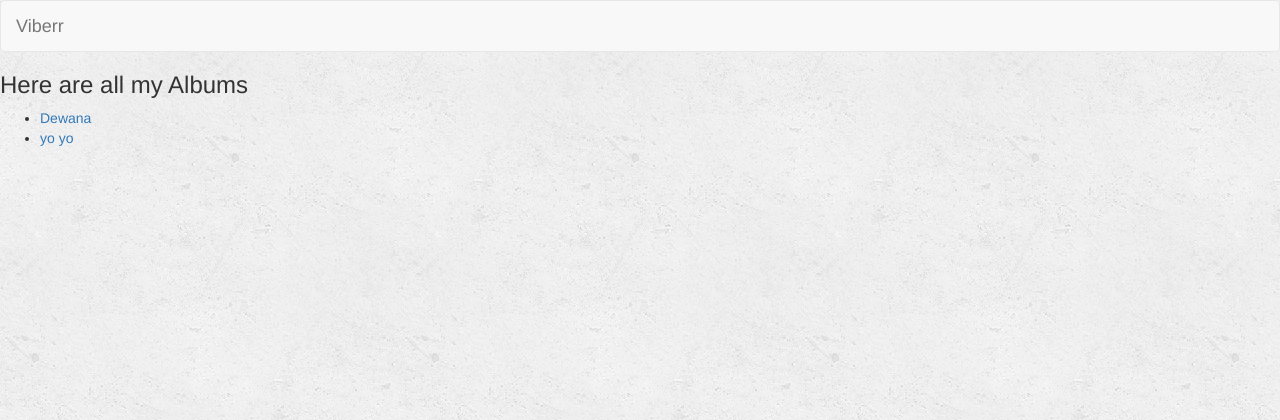
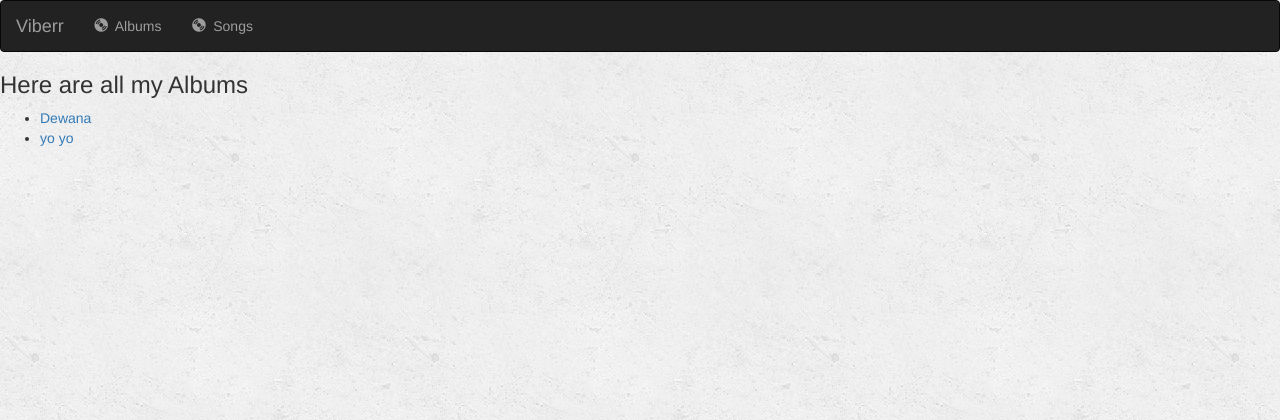
Before and after one commit to pawansonu4/Django_tute_boston, a Django app: page /music/ in a window 1280 px wide. Shown: the top 420 px of the page. Run offline with Django 3.2, Linux system fonts and the light colour scheme; data comes from the database, SQL or seed files in the repository; some libraries are stand-ins or nearby versions.

Commit message:
changes for navigation menu

```diff
--- a/website/music/templates/music/index.html
+++ b/website/music/templates/music/index.html
@@ -1,11 +1,40 @@
 {% load staticfiles %}
 <link rel="stylesheet"  href="https://maxcdn.bootstrapcdn.com/bootstrap/3.3.7/css/bootstrap.min.css">
+<link href="https://fonts.googleapis.com/css?family=Satisfy" rel="stylesheet" type="text/css">
 <link rel="stylesheet" text="text/css" href="{% static 'music/style.css' %}" />
+<script src="https://ajax.googleapis.com/ajax/libs/jquery/1.12.0/jquery.min.js"></script>
+<script src="https://maxcdn.bootstrapcdn.com/bootstrap/3.3.7/js/bootstrap.min.js"></script>
 
-<nav class="navbar navbar-default">
+<nav class="navbar navbar-inverse">
     <div class="container-fluid">
         <div class="navbar-header">
+            <button type="button" class="navbar-toggle" data-toggle="collapse" data-target="#topNavBar">
+                <span class="icon-bar"></span>
+                <span class="icon-bar"></span>
+                <span class="icon-bar"></span>
+
+            </button>
             <a class="navbar-brand" href="{% url 'music:index' %}">Viberr</a>
+        </div>
+
+        <div class="collapse navbar-collapse">
+            <ul class="nav navbar-nav">
+                <li class="">
+                    <a href="{% url 'music:index' %}">
+                        <span class="glyphicon glyphicon-cd" aria-hidden="true"></span>&nbsp;
+                        Albums
+                    </a>
+
+                </li>
+                <li class="">
+                    <a href="#">
+                        <span class="glyphicon glyphicon-cd" aria-hidden="true"></span>&nbsp;
+                        Songs
+                    </a>
+
+                </li>
+            </ul>
+
         </div>
     </div>
 </nav>
```
